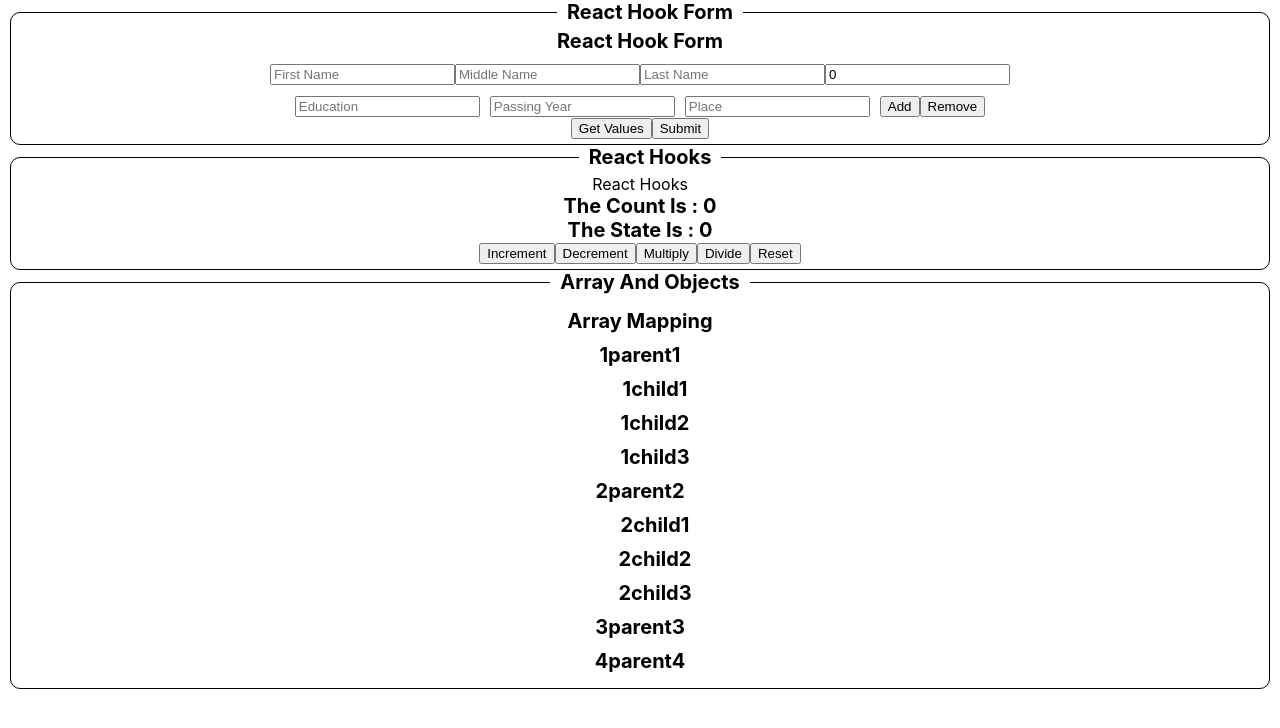
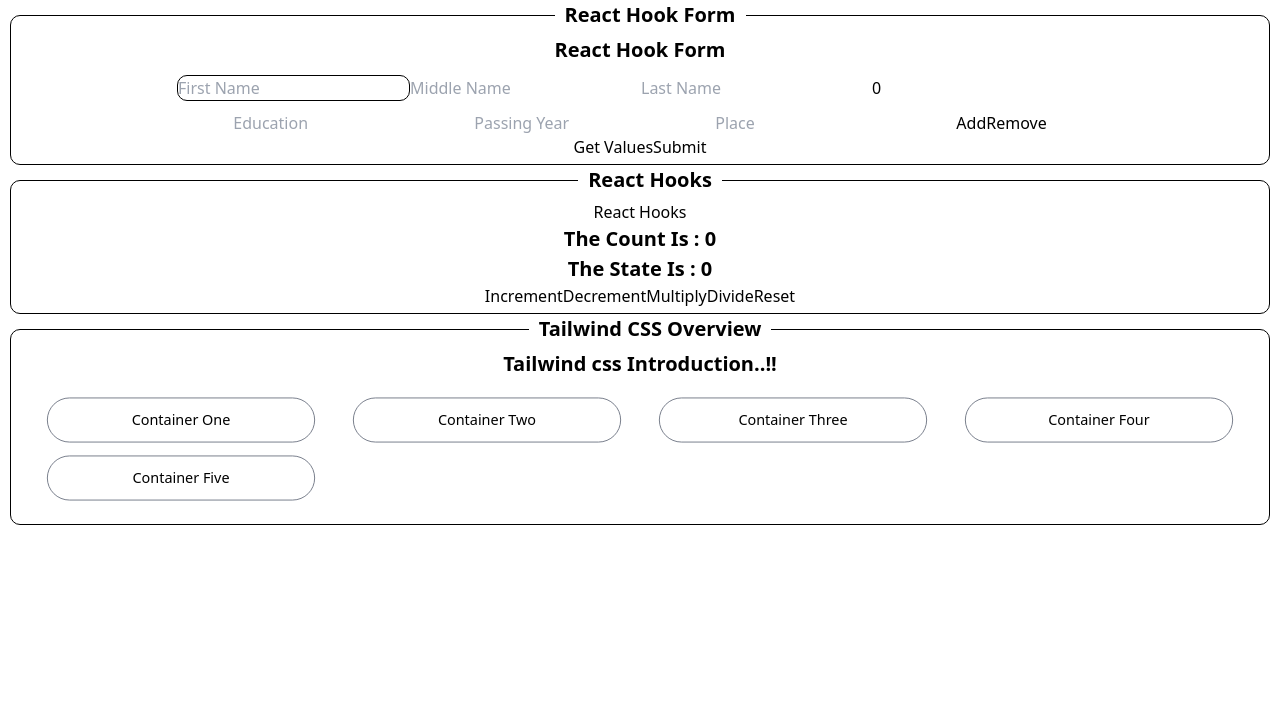
Before and after one commit to rishikale/React_MERN_Online, a React (Create React App) app: page / in a window 1280 px wide. Shown: the top 728 px of the page. Built offline with nearby package versions, Linux system fonts and the light colour scheme.

Commit message:
Tailwind CSS Introduction

```diff
--- a/package.json
+++ b/package.json
@@ -39,5 +39,8 @@
       "last 1 firefox version",
       "last 1 safari version"
     ]
+  },
+  "devDependencies": {
+    "tailwindcss": "^3.4.9"
   }
 }
--- a/src/App.js
+++ b/src/App.js
@@ -8,6 +8,7 @@
 import UseFormContext from "./Components/useFormContext/UseFormContext";
 import ReactHooks from "./Components/ReactHooks/ReactHooks";
 import ArrayAndObjects from "./Components/ArrayAndObjects/ArrayAndObjects";
+import TailwindCssIntro from "./Components/TailwindCss/TailwindCssIntro";
 
 function App() {
   return (
@@ -187,7 +188,7 @@
           <ReactHooks />
         </div>
       </fieldset>
-      <fieldset
+      {/* <fieldset
         style={{
           border: "1px solid black",
           borderRadius: "10px",
@@ -211,6 +212,31 @@
         <div>
           <ArrayAndObjects />
         </div>
+      </fieldset> */}
+      <fieldset
+        style={{
+          border: "1px solid black",
+          borderRadius: "10px",
+          marginLeft: "10px",
+          marginRight: "10px",
+          padding: "5px",
+        }}
+      >
+        <legend
+          style={{
+            paddingLeft: "10px",
+            paddingRight: "10px",
+            marginLeft: "10px",
+            marginRight: "10px",
+            fontWeight: "bold",
+            fontSize: "20px",
+          }}
+        >
+          Tailwind CSS Overview
+        </legend>
+        <div>
+          <TailwindCssIntro />
+        </div>
       </fieldset>
       {/* <MainLayout /> */}
     </div>
--- a/src/Components/ReactHookForm/ReactHookForm.js
+++ b/src/Components/ReactHookForm/ReactHookForm.js
@@ -145,6 +145,10 @@
           {...register("firstName")}
           type="text"
           placeholder="First Name"
+          style={{
+            border:"1px solid black",
+            borderRadius:"10px"
+          }}
         />
         <input
           name="middleName"
--- /dev/null
+++ b/src/Components/TailwindCss/TailwindCssIntro.js
@@ -0,0 +1,38 @@
+import React from "react";
+
+function TailwindCssIntro() {
+  return (
+    <div>
+      <label
+        style={{
+          fontWeight: "bold",
+          fontSize: "20px",
+          marginTop: "10px",
+          marginBottom: "10px",
+        }}
+        // className="font-bold text-xl my-[10px] text-cyan-500"
+      >
+        Tailwind css Introduction..!!
+      </label>
+      {/* <div className="flex gap-2"> */}
+      <div className="grid sm:grid-cols-2 lg:grid-cols-3 gap-2 xl:grid-cols-4 2xl:grid-cols-5 p-4">
+        <div className=" rounded-full border border-gray-500 scale-90 duration-300 hover:animate-bounce cursor-pointer hover:scale-100 p-[12px] hover:shadow-lg hover:shadow-purple-500 ">
+          Container One
+        </div>
+        <div className=" rounded-full border border-gray-500 scale-90 duration-300 hover:animate-bounce cursor-pointer hover:scale-100 p-[12px] hover:shadow-lg hover:shadow-purple-500 ">
+          Container Two
+        </div>
+        <div className=" rounded-full border border-gray-500 scale-90 duration-300 hover:animate-bounce cursor-pointer hover:scale-100 p-[12px] hover:shadow-lg hover:shadow-purple-500 ">
+          Container Three
+        </div>
+        <div className=" rounded-full border border-gray-500 scale-90 duration-300 hover:animate-bounce cursor-pointer hover:scale-100 p-[12px] hover:shadow-lg hover:shadow-purple-500 ">
+          Container Four
+        </div>
+        <div className=" rounded-full border border-gray-500 scale-90 duration-300 hover:animate-bounce cursor-pointer hover:scale-100 p-[12px] hover:shadow-lg hover:shadow-purple-500 ">
+          Container Five
+        </div>
+      </div>
+    </div>
+  );
+}
+export default TailwindCssIntro;
--- a/src/index.css
+++ b/src/index.css
@@ -1,13 +1,3 @@
-body {
-  margin: 0;
-  font-family: -apple-system, BlinkMacSystemFont, 'Segoe UI', 'Roboto', 'Oxygen',
-    'Ubuntu', 'Cantarell', 'Fira Sans', 'Droid Sans', 'Helvetica Neue',
-    sans-serif;
-  -webkit-font-smoothing: antialiased;
-  -moz-osx-font-smoothing: grayscale;
-}
-
-code {
-  font-family: source-code-pro, Menlo, Monaco, Consolas, 'Courier New',
-    monospace;
-}
+@tailwind base;
+@tailwind components;
+@tailwind utilities;
--- /dev/null
+++ b/tailwind.config.js
@@ -0,0 +1,10 @@
+/** @type {import('tailwindcss').Config} */
+module.exports = {
+  content: [
+    "./src/**/*.{js,jsx,ts,tsx}",
+  ],
+  theme: {
+    extend: {},
+  },
+  plugins: [],
+}
```
Also changed, not shown: 1 other file (tests, documents, lock files or other folders).
